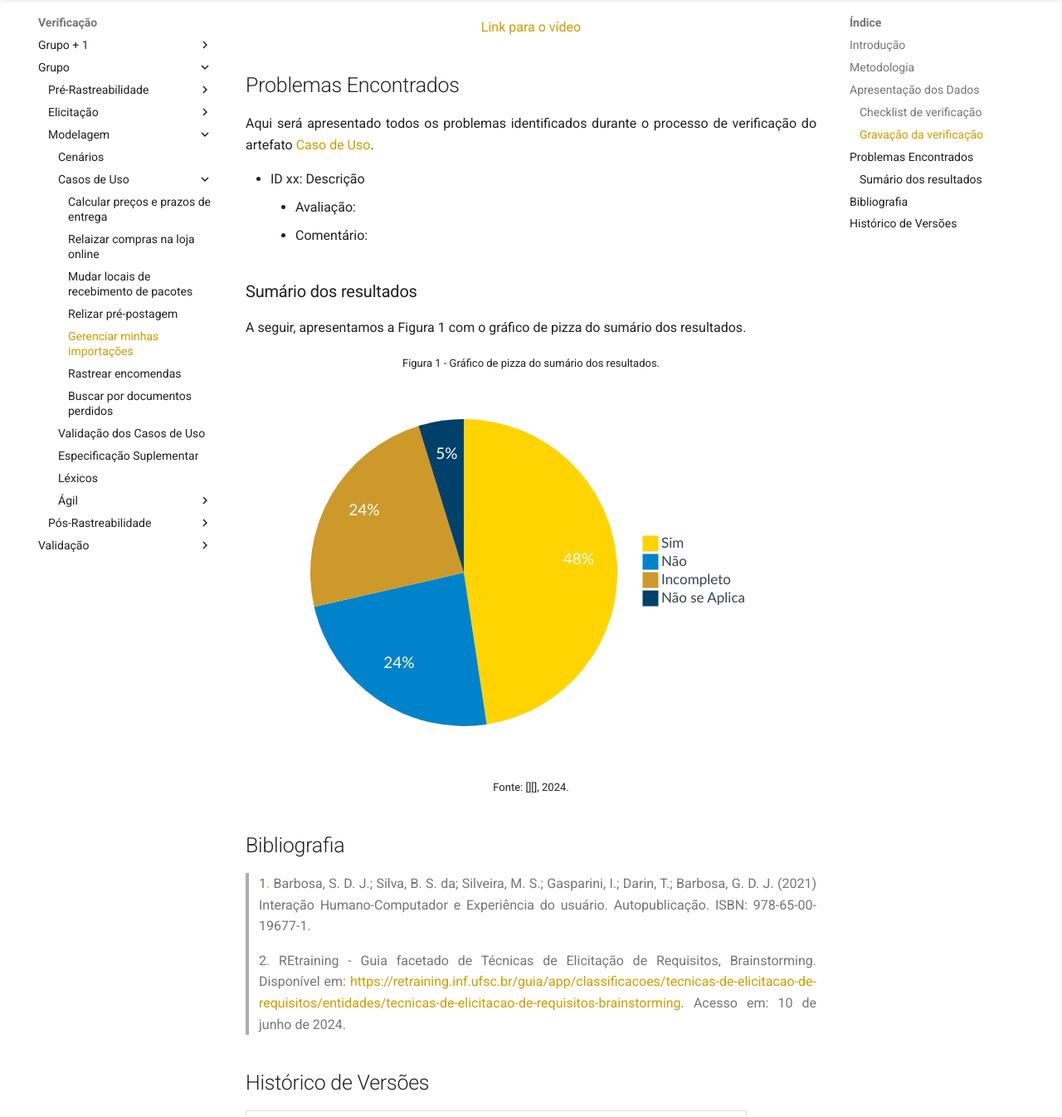
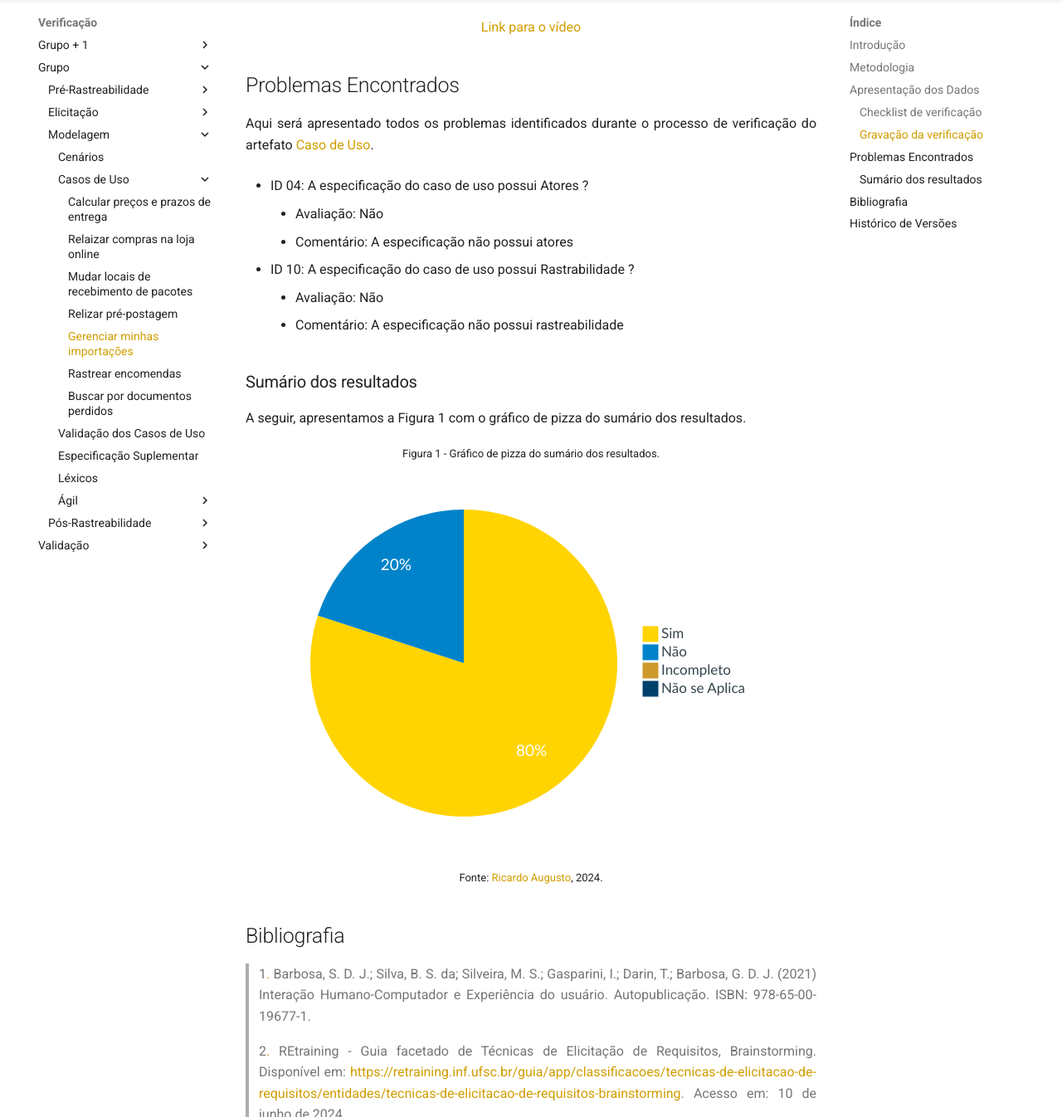
Before and after one commit to Requisitos-de-Software/2024.1-Serasa, an MkDocs documentation site: the page built from docs/verificacao/grupo/modelagem/casos_de_uso/Minhas_iportacoes.md, in a window 1280 px wide and 1400 px high, scrolled down 2640 px, cut to the strip 54-1400 px from the top of the window. Shown: the whole strip at 83% size. Built offline with MkDocs 1.6.1 and Material for MkDocs 9.7.7, drawn with Linux system fonts in a browser that asks for light colours; comment, search, counter and statistics services are not loaded; some of the changed text lies outside the part shown.

Commit message:
verificando casos de uso

````diff
--- a/docs/verificacao/grupo/modelagem/casos_de_uso/Minhas_iportacoes.md
+++ b/docs/verificacao/grupo/modelagem/casos_de_uso/Minhas_iportacoes.md
@@ -4,7 +4,7 @@ Neste artefato, está descrito os resultados da verificação do artefato de [Ca
 
 ## Metodologia
 
-Este artefato foi produzido por [Gabriel B. Bertolazi][GabrielBGH] e verificado por [Elias][EliasGH], seguindo a divisão planejada pelo grupo na [reunião 7](https://requisitos-de-software.github.io/2024.1-Correios/atas/ata7/). Para a verificação do artefato, foi utilizada a versão `1.0` datada do dia 14/05/2024. Adotamos a metodologia de inspeção por [checklist](#checklist-de-verificacao) neste processo. Podemos ver pela Tabela 1 de exemplo, que para cada item do checklist teremos: descrição do item em verificação, resposta à avaliação (pode ser "Sim", "Não", "Incompleto" ou "Não se Aplica"), o número da referência bibliográfica e um link para um print da referência que o fundamenta o item. Ao final, na seção de [Problemas Encontrados](#problemas-encontrados), são comentados os itens negativos.
+Este artefato foi produzido por [Gabriel B. Bertolazi][GabrielBGH] e verificado por [Ricardo][RicardoGH], seguindo a divisão planejada pelo grupo na [reunião 7](https://requisitos-de-software.github.io/2024.1-Correios/atas/ata7/). Para a verificação do artefato, foi utilizada a versão `1.0` datada do dia 14/05/2024. Adotamos a metodologia de inspeção por [checklist](#checklist-de-verificacao) neste processo. Podemos ver pela Tabela 1 de exemplo, que para cada item do checklist teremos: descrição do item em verificação, resposta à avaliação (pode ser "Sim", "Não", "Incompleto" ou "Não se Aplica"), o número da referência bibliográfica e um link para um print da referência que o fundamenta o item. Ao final, na seção de [Problemas Encontrados](#problemas-encontrados), são comentados os itens negativos.
 
 <p align="center" > <strong> Tabela 1 - </strong>Especificação do Caso de uso</font></p>
 
@@ -35,29 +35,29 @@ Aqui será apresentado os resultados do checklist e logo após as observações
 
 |ID|Descrição|Avaliação|Referência|
 | --- | -------- | --------- | ----------- |
-|**01**|Possui especificação do caso de uso ? | | <a id="anchor_1" href="#REF1">^1^</a> |
-|**02**|A especificação do caso de uso possui Nome ? | | <a id="anchor_1" href="#REF1">^1^</a> |
-|**03**|A especificação do caso de uso possui Descrição ? | | <a id="anchor_1" href="#REF1">^1^</a> |
-|**04**|A especificação do caso de uso possui Atores ? | | <a id="anchor_1" href="#REF1">^1^</a> |
-|**05**|A especificação do caso de uso possui Pré-Condição ? | | <a id="anchor_1" href="#REF1">^1^</a> |
-|**06**|A especificação do caso de uso possui Pós-Condição ? | | <a id="anchor_1" href="#REF1">^1^</a> |
-|**07**|A especificação do caso de uso possui Fluxo Principal ? | | <a id="anchor_1" href="#REF1">^1^</a> |
-|**08**|A especificação do caso de uso possui Fluxolternativo ? | | <a id="anchor_1" href="#REF1">^1^</a> |
-|**09**|A especificação do caso de uso possui Fluxo de Exceção ? | | <a id="anchor_1" href="#REF1">^1^</a> |
-|**10**|A especificação do caso de uso possui Rastrabilidade ? | | <a id="anchor_1" href="#REF1">^1^</a> |
+|**01**|Possui especificação do caso de uso ? | Sim | <a id="anchor_1" href="#REF1">^1^</a> |
+|**02**|A especificação do caso de uso possui Nome ? | Sim | <a id="anchor_1" href="#REF1">^1^</a> |
+|**03**|A especificação do caso de uso possui Descrição ? | Sim | <a id="anchor_1" href="#REF1">^1^</a> |
+|**04**|A especificação do caso de uso possui Atores ? | Não | <a id="anchor_1" href="#REF1">^1^</a> |
+|**05**|A especificação do caso de uso possui Pré-Condição ? | Sim | <a id="anchor_1" href="#REF1">^1^</a> |
+|**06**|A especificação do caso de uso possui Pós-Condição ? | Sim | <a id="anchor_1" href="#REF1">^1^</a> |
+|**07**|A especificação do caso de uso possui Fluxo Principal ? | Sim | <a id="anchor_1" href="#REF1">^1^</a> |
+|**08**|A especificação do caso de uso possui Fluxolternativo ? | Sim | <a id="anchor_1" href="#REF1">^1^</a> |
+|**09**|A especificação do caso de uso possui Fluxo de Exceção ? | Sim | <a id="anchor_1" href="#REF1">^1^</a> |
+|**10**|A especificação do caso de uso possui Rastrabilidade ? | Não | <a id="anchor_1" href="#REF1">^1^</a> |
 
-<font size="3"><p style="text-align: center">Fonte: [Elias][EliasGH], 2024</p></font>
+<font size="3"><p style="text-align: center">Fonte: [Ricardo Augusto][RicardoGH], 2024</p></font>
 
 ### Gravação da verificação
 
 <!-- para o iframe do vídeo, bote width = 560 e height = 315 -->
 
 <div style="text-align: center;">
-    <iframe width="560" height="315" src="https://www.youtube.com/embed" title="Apresentação 7 Interação Humano Computador 2024.1 - Grupo 3" frameborder="0" allow="accelerometer; autoplay; clipboard-write; encrypted-media; gyroscope; picture-in-picture; web-share" referrerpolicy="strict-origin-when-cross-origin" allowfullscreen></iframe>
+<iframe width="560" height="315" src="https://www.youtube.com/embed/T4VByMsrjbM?si=f0IYe4SuFQz_qXTK" title="YouTube video player" frameborder="0" allow="accelerometer; autoplay; clipboard-write; encrypted-media; gyroscope; picture-in-picture; web-share" referrerpolicy="strict-origin-when-cross-origin" allowfullscreen></iframe>
 </div>
 
 <p style="text-align: center">
-    <a href="link"> Link para o vídeo </a>
+    <a href="https://youtu.be/T4VByMsrjbM"> Link para o vídeo </a>
 </p>
 
 
@@ -65,9 +65,14 @@ Aqui será apresentado os resultados do checklist e logo após as observações
 
 Aqui será apresentado todos os problemas identificados durante o processo de verificação do artefato [Caso de Uso](https://requisitos-de-software.github.io/2024.1-Correios/modelagem/casos_de_uso/#5-gerenciar-minhas-importacoes).
 
-- ID xx: Descrição
-    - Avaliação:
-    - Comentário:
+- ID 04: A especificação do caso de uso possui Atores ?
+    - Avaliação: Não
+    - Comentário: A especificação não possui atores
+
+
+- ID 10: A especificação do caso de uso possui Rastrabilidade ?
+    - Avaliação: Não
+    - Comentário: A especificação não possui rastreabilidade
 
 ### Sumário dos resultados
 
@@ -97,15 +102,15 @@ A seguir, apresentamos a Figura 1 com o gráfico de pizza do sumário dos result
   }
 }%%
 pie
-    "Sim" : 10
-    "Não" : 5
-    "Incompleto" : 5
-    "Não se Aplica" : 1
+    "Sim" : 8
+    "Não" : 2
+    "Incompleto" : 0
+    "Não se Aplica" : 0
 ```
 
 </center>
 
-<font size="2"><p style="text-align: center">Fonte: [][], 2024.</p></font>
+<font size="2"><p style="text-align: center">Fonte: [Ricardo Augusto][RicardoGH], 2024.</p></font>
 
 
 ## Bibliografia
````
